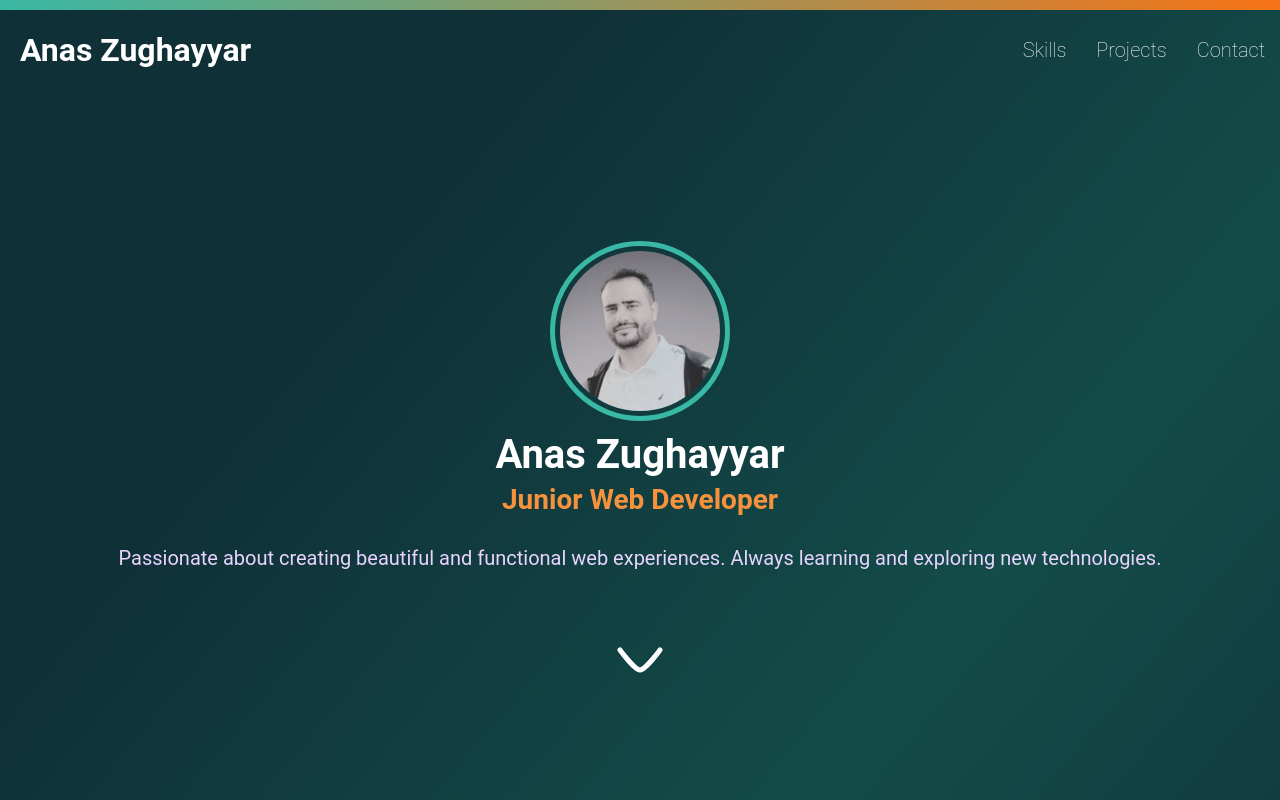
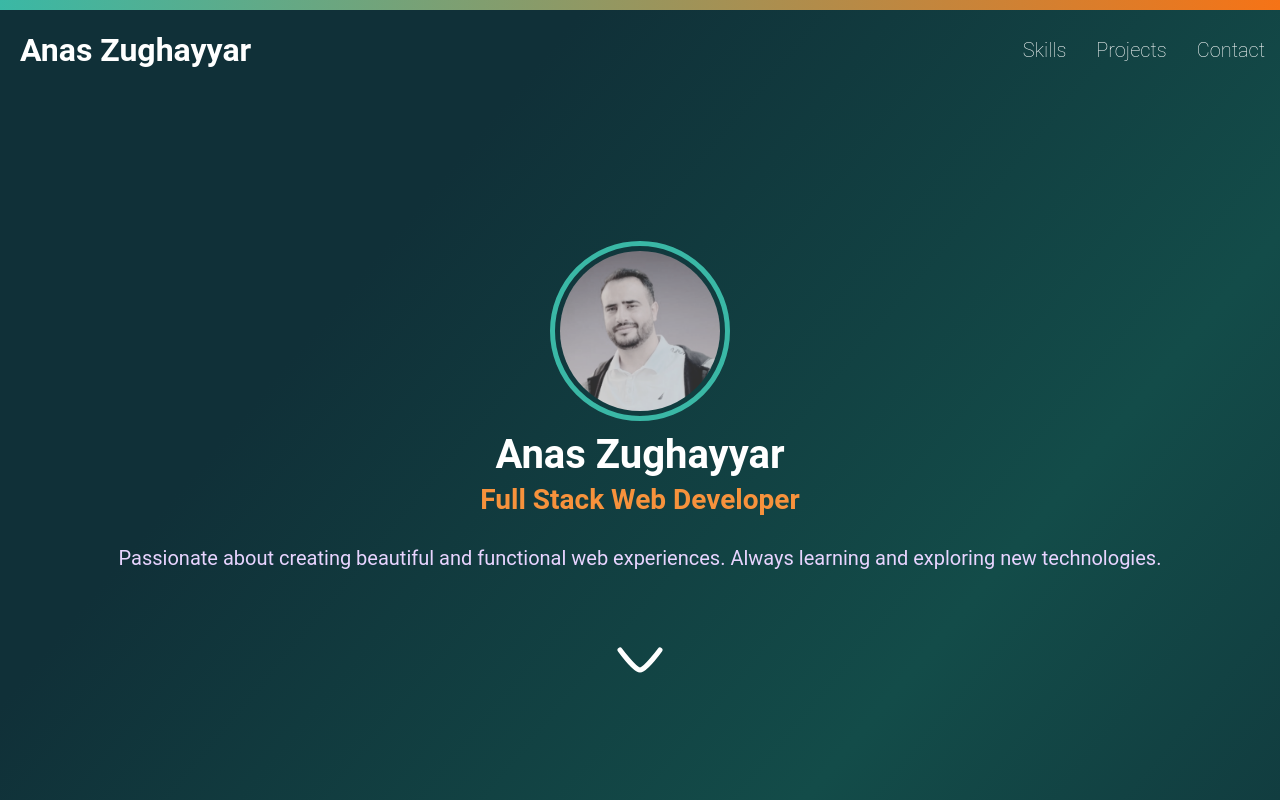
Before and after one commit to Zughayyar/zughayyar.github.io, a plain HTML site: page index.html in a window 1280 px wide. Shown: the top 800 px of the page. Drawn offline with Linux system fonts and the light colour scheme.

Commit message:
update page

```diff
--- a/index.html
+++ b/index.html
@@ -30,7 +30,7 @@
         <div class="profile">
             <img id="profile-img" src="./Images/anas.png" alt="profile picture!">
             <h2>Anas Zughayyar</h2>
-            <h3>Junior Web Developer</h3>
+            <h3>Full Stack Web Developer</h3>
             <p>Passionate about creating beautiful and functional web experiences. Always learning and exploring new technologies.</p>
             <img id="profile-arrow-down" src="./Images/arrow-down.svg" alt="go down!">
         </div>
```
